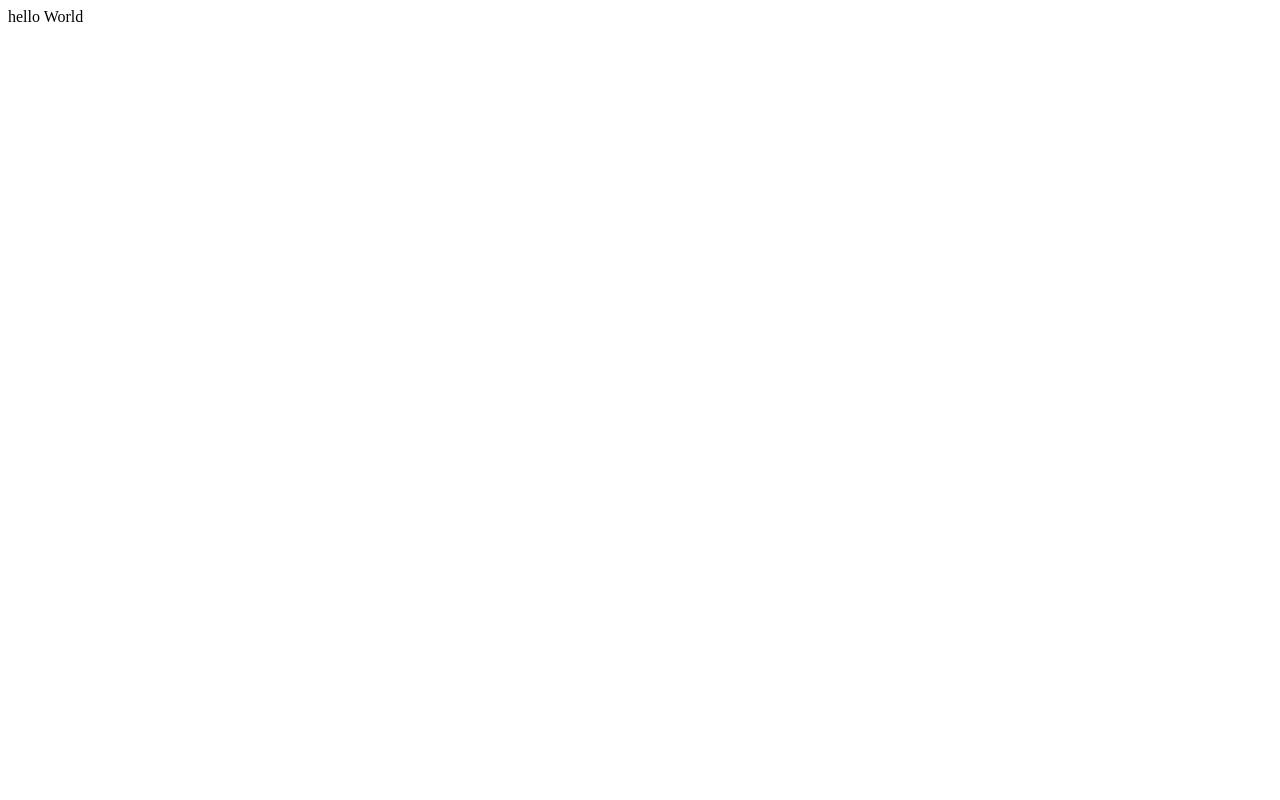
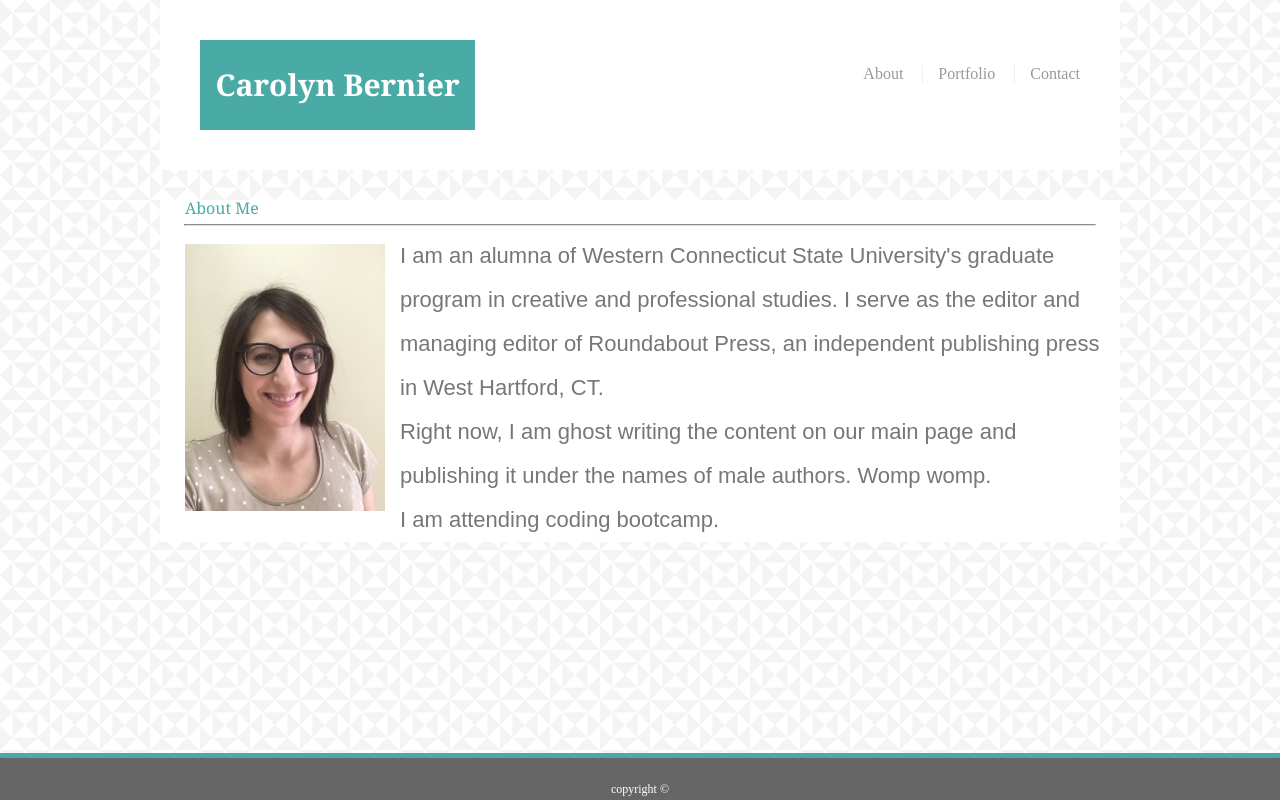
Before and after one commit to RoseBlair/RoseBlair.github.io, a plain HTML site: page index.html in a window 1280 px wide. Drawn offline with Linux system fonts and the light colour scheme.

Commit message:
added my real portfolio

```diff
--- /dev/null
+++ b/assets/css/myers.css
@@ -0,0 +1,43 @@
+html, body, div, span, applet, object, iframe,
+h1, h2, h3, h4, h5, h6, p, blockquote, pre,
+a, abbr, acronym, address, big, cite, code,
+del, dfn, em, img, ins, kbd, q, s, samp,
+small, strike, strong, sub, sup, tt, var,
+b, u, i, center,
+dl, dt, dd, ol, ul, li,
+fieldset, form, label, legend,
+table, caption, tbody, tfoot, thead, tr, th, td,
+article, aside, canvas, details, embed,
+figure, figcaption, footer, header, hgroup,
+menu, nav, output, ruby, section, summary,
+time, mark, audio, video {
+	margin: 0;
+	padding: 0;
+	border: 0;
+	font-size: 100%;
+	font: inherit;
+	vertical-align: baseline;
+}
+/* HTML5 display-role reset for older browsers */
+article, aside, details, figcaption, figure,
+footer, header, hgroup, menu, nav, section {
+	display: block;
+}
+body {
+	line-height: 1;
+}
+ol, ul {
+	list-style: none;
+}
+blockquote, q {
+	quotes: none;
+}
+blockquote:before, blockquote:after,
+q:before, q:after {
+	content: '';
+	content: none;
+}
+table {
+	border-collapse: collapse;
+	border-spacing: 0;
+}
--- /dev/null
+++ b/assets/css/style.css
@@ -0,0 +1,243 @@
+
+* {
+      /* NEW MATERIAL FROM YOUTUBE VIDEO  */
+    box-sizing: border-box;
+    /* END OF NEW MATERIAL */
+}
+
+
+
+p {
+    font-family: 'Arial', 'Helvetica Neue', Helvetica, sans-serif;
+    color: #777777;
+}
+
+body {
+    /* NEW MATERIAL FROM YOUTUBE VIDEO  */
+    max-width: 960px;
+    width: 100%;
+    margin: 0 auto;
+    clear: both;
+    /* END OF NEW MATERIAL */
+    background: URL(../images/country-quilt.png);
+}
+
+h1 {
+    font-family: 'Georgia', Times, Times New Roman, serif;
+}
+
+.top {
+    /* width: 100%; */
+    background: white;
+    /* new material */
+    margin: 0 0 30px;
+    z-index: 99;
+    overflow: auto;
+    position: fixed;
+    /* END OF NEW CONTENT */
+    position: relative;
+    padding: 40px;
+
+}
+
+/* I STILL NEED TO FIND A WAY TO KEEP MY NAME AND THE NAV BAR CENTERED
+AND WITHIN A 960-PIXEL-SPAN ON THE NAV BAR */
+
+/* .top {
+    width: 960px;
+    margin: 0 auto;
+    overflow: hidden;
+    display: block;
+    background: white;
+    padding: 40px;
+    margin: 0 0 40px 0;
+} */
+
+.topnav {
+    /* clear: both;
+    position: absolute;
+    right: 150px;
+    bottom: -5px;
+    list-style-type: none; */
+    /* NEW HTML */
+    float: right;
+    margin-top: 25px;
+}
+
+nav a {
+    color: #999;
+    text-decoration: none;
+    margin-left: 15px;
+    display: inline-block;
+    border-left: 1px solid #efefef;
+    padding-left: 15px;
+    line-height: 18px;
+}
+
+nav a:first-child {
+    border-left: 0 none;
+}
+
+li {
+    display: inline-block;
+    width: 30px;
+    padding-left: 40px;
+}
+
+hr {
+    border-color:#e1e1e1;
+    background-color: #e1e1e1;
+    width: 95%;
+}
+
+#myname {
+    background-color: #4aaaa5;
+    color: #ffffff;
+    font-family: Georgia, 'Times New Roman', Times, serif;
+    font-weight: 700;
+    font-size: 30px;
+    /* padding: 10px 35px;
+    position: absolute;
+    left: 0;
+    bottom: -17px;
+    left: 200px; */
+    /* new content */
+    width: 275px;
+    height: 90px;
+    text-align: center;
+    float: left;
+    line-height: 90px;
+    /* end new content */
+
+}
+
+.pagename {
+    color: #4aaaa5;
+    padding-left: 25px;
+}
+
+a {
+  color: #777777;
+  text-decoration: none;
+}
+
+.topnav a:hover {
+    color: red;
+}
+
+.wrapper {
+    width: 960px;
+    margin: 0 auto;
+    overflow: hidden;
+    display: block;
+    background: white;
+}
+
+.site-footer {
+    background: #666666;
+    width: 100%;
+    position: fixed;
+    left: 0;
+    bottom: 0;
+    width: 100%;
+    padding-top: 25px;
+    padding-bottom: 5px;
+    border-top: 5px #4aaaa5;
+    text-align: center;
+    color: #ffffff;
+    font-size: 12px;
+    border-top-style: solid;
+}
+
+.row:after {
+    content: "";
+    clear: both;
+    overflow: auto;
+}
+
+.column {
+    column-count: 2;
+    float: left;
+    margin-left: 20px;
+}
+
+#submit {
+    background:#4aaaa5;
+    color: #ffffff;
+    padding: 6px 18px;
+    border: none;
+    margin-bottom: 20px;
+}
+
+.portfolio {
+    position: relative;
+    margin-bottom: 10px;
+}
+
+.bio {
+    line-height: 2em;
+    font-size: 22px;
+    font-family: 'Arial', 'Helvetica Neue', Helvetica, sans-serif;
+    margin-left: 25px;
+}
+
+#selfie {
+    float: left;
+    Margin: 10px 15px 5px 25px;
+}
+
+.container {
+    position: relative;
+    width: 329px;
+    height: 324px;
+    box-align: left;
+}
+
+.text-block {
+    position: absolute;
+    bottom: 23px;
+    background-color: #4aaaa5;
+    color: #ffffff;
+    font-family: 'Arial', 'Helvetica Neue', Helvetica, sans-serif;
+    width: 100%;
+    padding: 20px;
+    margin: 0 auto;
+    text-align: center;
+    font-size: 23px;
+}
+
+/* I STILL NEED TO FIND A WAY TO KEEP THE TEXT-BLOCKS WITHIN THE BORDERS
+OF THE IMAGES IN MY PORTFOLIO.  */
+
+/* .clearfix::after{
+    content:"";
+    display:block;
+    clear:both;
+    margin:0;
+  } */
+
+label {
+    font-family: 'Arial', 'Helvetica Neue', Helvetica, sans-serif;
+    color: #777777;
+}
+
+
+b {
+    font-family: 'Arial', 'Helvetica Neue', Helvetica, sans-serif;
+}
+
+
+/* I STILL NEED TO FIND A WAY TO MAKE THE 'NAME' AND 'EMAIL' FORM SPAN
+THE WHOLE DIV. */
+
+form {
+    margin-left: 25px;
+}
+
+.formdivs {
+    margin-bottom: 10px;
+}
+
+textarea {
+    margin-bottom: 20px;
+}
--- /dev/null
+++ b/assets/css/style2.css
@@ -0,0 +1,190 @@
+* {
+  box-sizing: border-box;
+}
+
+body {
+    font-size: 18px;
+    line-height: 34px;
+    font-family: Arial, Helvetica, sans-serif;
+    color: #777;
+    background: URL(../images/country-quilt.png);
+}
+
+.container {
+    max-width: 960px;
+    width: 100%;
+    margin: 0 auto;
+    clear: both;
+}
+
+#Masthead {
+    background: white;
+    margin: 0 0 30px;
+    z-index: 99;
+    overflow: auto;
+    position: fixed;
+    padding: 40px;
+    border-bottom: 2px;
+
+}
+
+nav {
+    float: right;
+    margin-top: 25px;
+}
+
+nav a {
+    color: #999;
+    text-decoration: none;
+    margin-left: 15px;
+    display: inline-block;
+    border-left: 1px solid #efefef;
+    padding-left: 15px;
+    line-height: 18px;
+}
+
+nav a:first-child {
+    border-left: 0 none;
+}
+
+#submit {
+    background:#4aaaa5;
+    color: #ffffff;
+    padding: 6px 18px;
+    border: none;
+    margin-bottom: 20px;
+}
+
+#myname {
+    background-color: #4aaaa5;
+    color: #ffffff;
+    font-family: Georgia, 'Times New Roman', Times, serif;
+    font-weight: 700;
+    font-size: 30px;
+    width: 275px;
+    height: 90px;
+    text-align: center;
+    float: left;
+    line-height: 90px;
+    text-decoration: none;
+
+}
+
+h1, h2, h3, p {
+    margin-bottom: 20px;
+}
+
+p:last-child {
+    margin-bottom: 0;
+}
+
+h1, h2, h3 {
+    font-family: 'georgia', times, times new roman, serif;
+   font-weight: 700;
+   color: #4aaaa5;
+}
+
+h1 {
+    font-size: 30px;
+    line-height: 49px;
+    border-bottom: 3px solid #ddd;
+    padding-bottom: 20px;
+}
+
+h2, h3 {
+    font-size: 22px;
+}
+
+#main-container {
+    padding-top: 130px;
+}
+
+
+
+ .main-section {
+    background: #fff;
+    padding: 30px;
+    margin: 0 0 40px 0;
+    width: 100%;
+    max-width: 650px;
+    float: left;
+    border: 1px solid #ddd;
+}
+
+img {
+    width: 200px;
+    height: auto;
+    margin-top: 10px;
+    float: left;
+    margin-right: 25px;
+}
+
+
+.site-footer {
+    background: #666666;
+    width: 100%;
+    position: fixed;
+    left: 0;
+    bottom: 0;
+    width: 100%;
+    padding-top: 25px;
+    padding-bottom: 5px;
+    border-top: 5px #4aaaa5;
+    text-align: center;
+    color: #ffffff;
+    font-size: 12px;
+    border-top-style: solid;
+}
+
+.work {
+    width: 274px;
+    overflow: auto;
+    position: relative;
+    float: left;
+    margin: 20px 0 25px;
+}
+
+.work h3 {
+    position: absolute;
+    bottom: 20px;
+    width: 100%;
+    padding: 15px;
+    margin-bottom: 0;
+    font-weight: 300;
+    line-height: 30px;
+    color: #fff;
+    text-align: center;
+    background: #4aaaa5;
+    border-bottom: 0;
+  }
+
+  #main-container {
+    padding-top: 130px;
+    min-height: calc(100vh - 70px);
+  }
+
+
+.work:nth-child(even) {
+    margin-right: 40px;
+}
+
+label,
+input[type=text],
+input[type=email],
+textarea {
+  display: block;
+  width: 100%;
+}
+
+input[type=text],
+input[type=email],
+textarea {
+  height: 35px;
+  padding: 0 10px;
+  font-size: 14px;
+  border: 1px solid #ddd;
+}
+
+text-area {
+    height: 200px;
+}
--- /dev/null
+++ b/contact.html
@@ -0,0 +1,67 @@
+<!DOCTYPE html>
+
+<html lang="en">
+
+<head>
+    <title>Carolyn Bernier</title>
+    <link rel="stylesheet" type="text/css" href="assets/css/style.css">
+</head>
+
+<body>
+    <div class="top">
+            <h1 id="myname">
+                Carolyn Bernier
+            </h1>
+
+            <ul class="topnav">
+                <li><a href="./index.html">About</a></li>
+                <li><a href="./portfolio.html">Portfolio</a></li>
+                <li><a href="./contact.html">Contact</a></li>
+            </ul>
+    </div>
+
+
+    <div class="wrapper">
+        <h1 class="pagename">Contact</h1>
+        <hr>
+        <form action="/action_page.php">
+
+            <div class="formdivs">
+                <div class="formdivs">
+                    <label for="name">
+                        <b>Name</b>
+                    </label>
+                </div>
+                <input name="text" placeholder="Name" rows="1" type="text" cols="70"></p>
+            </div>
+
+            <div class="formdivs">
+                <div class="formdivs">
+                    <label for="email">
+                        <b>Email</b>
+                    </label>
+                </div>
+                    <input name="text" placeholder="example@gmail.com" rows="1" type="text" cols="70"></p>
+            </div>
+
+            <div>
+                <div class="formdivs">
+                    <label for="message">
+                        <b>Message</b>
+                    </label>
+                </div>
+                    <textarea id="message" name="message" rows="20" cols="80">
+                    </textarea>
+            </div>
+            <input type="submit" id="submit">
+        </form>
+
+    </div>
+
+    <footer class="site-footer">
+        copyright ©
+    </footer>
+
+</body>
+
+</html>
--- a/index.html
+++ b/index.html
@@ -1 +1,48 @@
-hello World
+<!DOCTYPE html>
+<html lang="en">
+
+<head>
+    <title>Carolyn Bernier</title>
+    <link rel="stylesheet" type="text/css" href="assets/css/myers.css">
+    <link rel="stylesheet" type="text/css" href="assets/css/style.css">
+</head>
+
+<body>
+
+    <header class="top">
+        <h1 id="myname">
+            Carolyn Bernier
+        </h1>
+
+        <nav class="topnav">
+            <a href="./index.html">About</a>
+            <a href="./portfolio.html">Portfolio</a>
+            <a href="./contact.html">Contact</a>
+        </nav>
+
+    </header>
+
+    <div class="wrapper">
+        <h1 class="pagename">About Me</h1>
+        <hr>
+        <img src="assets/images/profile-pic.jpg" width="200" alt="Carolyn Bernier" id="selfie">
+        <p class="bio">I am an alumna of Western Connecticut State University's graduate program in creative and professional studies.
+            I serve as the editor and managing editor of Roundabout Press, an independent publishing press in West Hartford,
+            CT.
+        </p>
+
+        <p class="bio">Right now, I am ghost writing the content on our main page and publishing it under the names of male authors. Womp womp.</p>
+
+        <p class="bio">I am attending coding bootcamp.</p>
+
+    </div>
+
+    <div style="clear: both"></div>
+
+    <footer class="site-footer">
+        copyright ©
+    </footer>
+
+</body>
+
+</html>
```
Also changed, not shown: portfolio.html (added, +65 -0 lines), assets/images/cat-on-keyboard.jpg (added), assets/images/coffee-computer.jpg (added), assets/images/country-quilt.png (added), assets/images/crystalcollector.png (added), assets/images/keyboard.jpg (added), assets/images/laptop.jpg (added), assets/images/profile-pic.jpg (added), assets/images/tablet.jpg (added), 1 other file.
